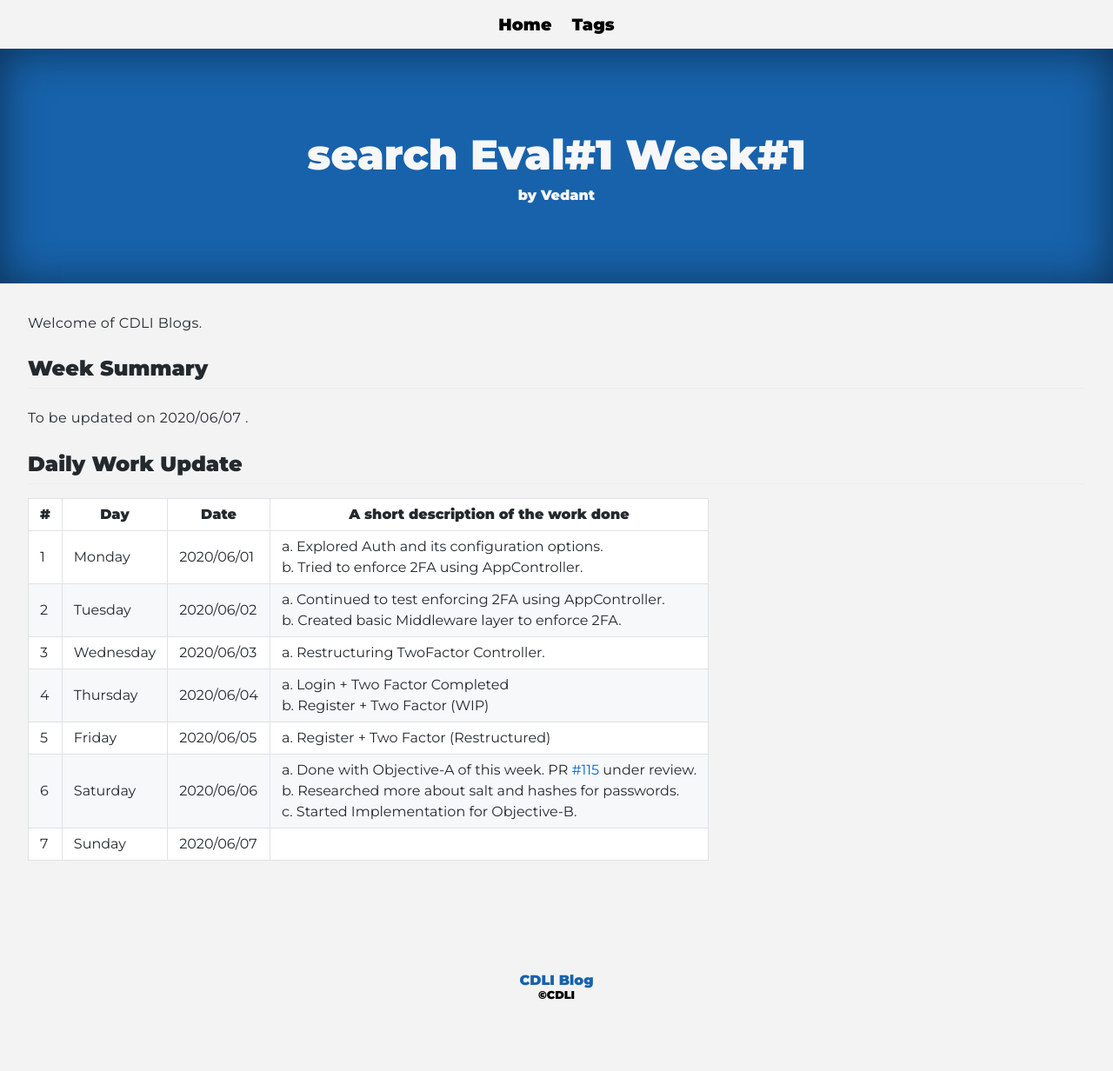
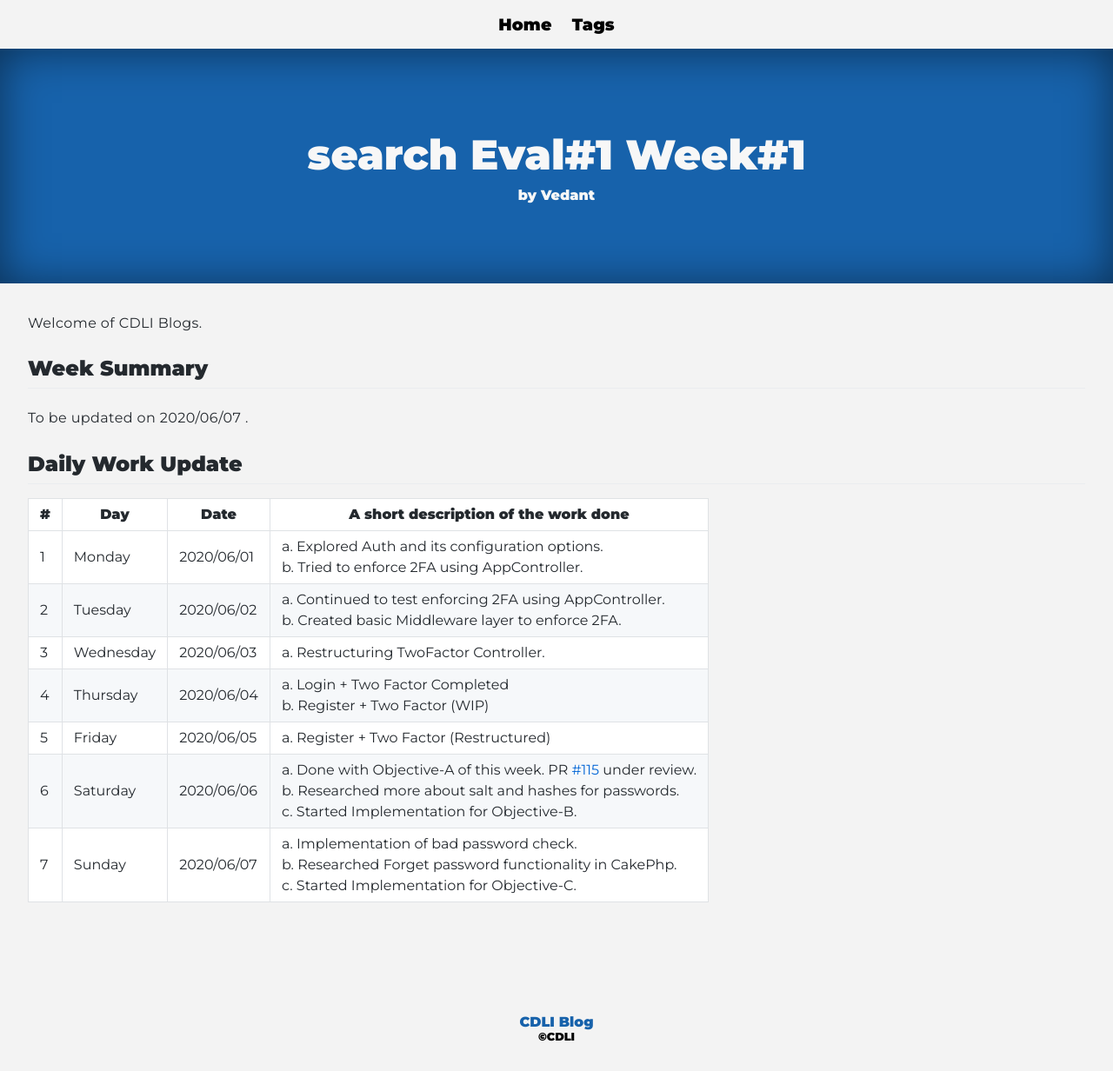
Before and after one commit to cdli-gh/blog, a Jekyll site: the page built from _blog/gsoc20/search/posts/01_week1.md, in a window 1280 px wide. Shown: the whole page at 87% size. Built offline with Jekyll 4.4.1, drawn with Linux system fonts in a browser that asks for light colours; Markdown is read by kramdown in place of the engine named in the settings; before the commit the page ends 1184 px from its top, so only the background shows below that.

Commit message:
Search : DailyUpdates 1:7

```diff
--- a/_blog/gsoc20/search/posts/01_week1.md
+++ b/_blog/gsoc20/search/posts/01_week1.md
@@ -27,4 +27,4 @@ To be updated on 2020/06/07 .
 |4   	| Thursday  	|   2020/06/04	|  a. Login + Two Factor Completed <br> b. Register + Two Factor (WIP) 	|
 |5   	| Friday  	|   2020/06/05	|  a. Register + Two Factor (Restructured)	|
 |6   	| Saturday  	|   2020/06/06	| a. Done with Objective-A of this week. PR [#115](https://gitlab.com/cdli/framework/-/merge_requests/115) under review. <br> b. Researched more about salt and hashes for passwords. <br> c. Started Implementation for Objective-B.	|
-|7   	| Sunday  	|   2020/06/07	|   	|
+|7   	| Sunday  	|   2020/06/07	| a. Implementation of bad password check.	<br> b. Researched Forget password functionality in CakePhp. <br> c. Started Implementation for Objective-C. |
```
